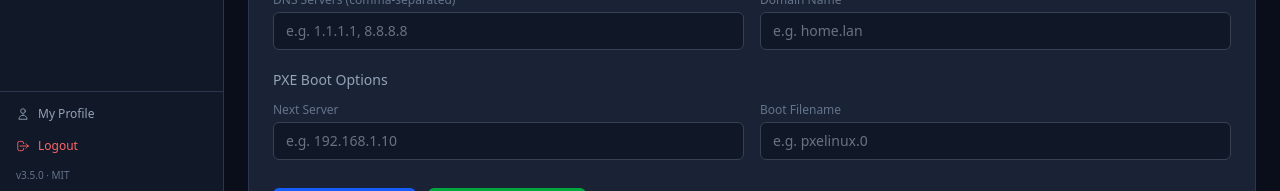
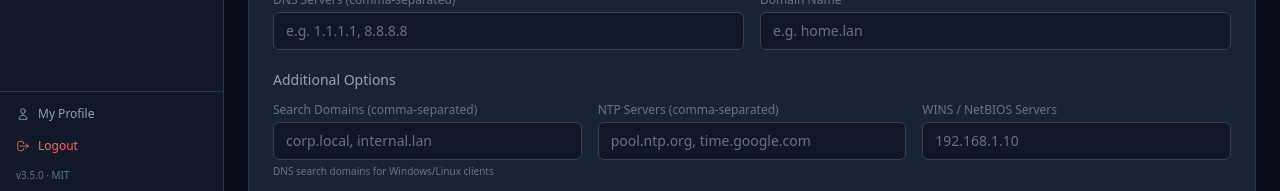
Before and after one commit to ZerosAndOnesLLC/AiFw, a Next.js app in the folder aifw-ui/: page /dhcp in a window 1280 px wide. Shown: the part 609-800 px from the top of the page. Built offline with nearby package versions, Linux system fonts and the light colour scheme; no server answers; sample sign-in values are in the browser's storage.

Commit message:
DHCP UI: search domains, NTP, WINS fields, service error messages in feedback

```diff
--- a/aifw-ui/package.json
+++ b/aifw-ui/package.json
@@ -1,6 +1,6 @@
 {
   "name": "aifw-ui",
-  "version": "4.1.0",
+  "version": "4.1.1",
   "private": true,
   "scripts": {
     "dev": "next dev",
--- a/aifw-ui/src/app/dhcp/page.tsx
+++ b/aifw-ui/src/app/dhcp/page.tsx
@@ -20,6 +20,9 @@ interface DhcpGlobalConfig {
   max_lease_time: number;
   dns_servers: string[];
   domain_name: string;
+  domain_search: string[];
+  ntp_servers: string[];
+  wins_servers: string[];
   next_server: string;
   boot_filename: string;
 }
@@ -48,6 +51,9 @@ const defaultConfig: DhcpGlobalConfig = {
   max_lease_time: 172800,
   dns_servers: [],
   domain_name: "",
+  domain_search: [],
+  ntp_servers: [],
+  wins_servers: [],
   next_server: "",
   boot_filename: "",
 };
@@ -127,8 +133,13 @@ export default function DhcpOverviewPage() {
         method: "POST",
         headers: authHeaders(),
       });
-      if (!res.ok) throw new Error(`HTTP ${res.status}`);
-      showFeedback("success", `DHCP server ${action}ed successfully`);
+      const data = await res.json().catch(() => ({ message: "" }));
+      const msg = data.message || `DHCP ${action} completed`;
+      if (msg.toLowerCase().includes("fail") || msg.toLowerCase().includes("error")) {
+        showFeedback("error", msg);
+      } else {
+        showFeedback("success", msg);
+      }
       await fetchStatus();
     } catch (err) {
       showFeedback("error", err instanceof Error ? err.message : `Failed to ${action} DHCP`);
@@ -426,6 +437,44 @@ export default function DhcpOverviewPage() {
             </div>
           </div>
 
+          {/* Additional DHCP Options */}
+          <div>
+            <h3 className="text-sm font-medium text-[var(--text-secondary)] mb-3">Additional Options</h3>
+            <div className="grid grid-cols-1 sm:grid-cols-3 gap-4">
+              <div>
+                <label className="block text-xs text-[var(--text-muted)] mb-1">Search Domains (comma-separated)</label>
+                <input
+                  type="text"
+                  value={(config.domain_search || []).join(", ")}
+                  onChange={(e) => setConfig((p) => ({ ...p, domain_search: e.target.value.split(",").map(s => s.trim()).filter(Boolean) }))}
+                  placeholder="corp.local, internal.lan"
+                  className="w-full px-3 py-2 bg-gray-900 border border-gray-700 rounded-md text-sm text-white placeholder-gray-500 focus:outline-none focus:border-blue-500"
+                />
+                <p className="text-[10px] text-[var(--text-muted)] mt-1">DNS search domains for Windows/Linux clients</p>
+              </div>
+              <div>
+                <label className="block text-xs text-[var(--text-muted)] mb-1">NTP Servers (comma-separated)</label>
+                <input
+                  type="text"
+                  value={(config.ntp_servers || []).join(", ")}
+                  onChange={(e) => setConfig((p) => ({ ...p, ntp_servers: e.target.value.split(",").map(s => s.trim()).filter(Boolean) }))}
+                  placeholder="pool.ntp.org, time.google.com"
+                  className="w-full px-3 py-2 bg-gray-900 border border-gray-700 rounded-md text-sm text-white placeholder-gray-500 focus:outline-none focus:border-blue-500"
+                />
+              </div>
+              <div>
+                <label className="block text-xs text-[var(--text-muted)] mb-1">WINS / NetBIOS Servers</label>
+                <input
+                  type="text"
+                  value={(config.wins_servers || []).join(", ")}
+                  onChange={(e) => setConfig((p) => ({ ...p, wins_servers: e.target.value.split(",").map(s => s.trim()).filter(Boolean) }))}
+                  placeholder="192.168.1.10"
+                  className="w-full px-3 py-2 bg-gray-900 border border-gray-700 rounded-md text-sm text-white placeholder-gray-500 focus:outline-none focus:border-blue-500"
+                />
+              </div>
+            </div>
+          </div>
+
           {/* PXE options */}
           <div>
             <h3 className="text-sm font-medium text-[var(--text-secondary)] mb-3">PXE Boot Options</h3>
```
Also changed, not shown: 1 other file (tests, documents, lock files or other folders).
